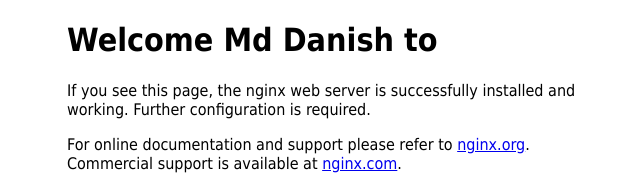
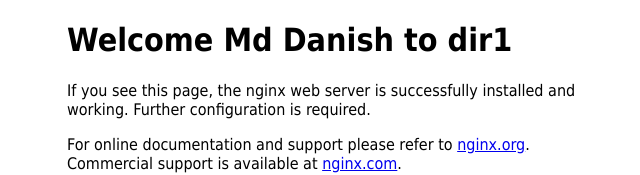
Before and after one commit to Md-Danish122/testingpurpose, a plain HTML site: page dir1/index.html in a window 1280 px wide. Shown: the top 175 px of the page, without its empty margins (293-933 px from the left). Drawn offline with Linux system fonts and the light colour scheme.

Commit message:
Update index.html

```diff
--- a/dir1/index.html
+++ b/dir1/index.html
@@ -11,7 +11,7 @@
 </style>
 </head>
 <body>
-<h1>Welcome Md Danish to</h1>
+<h1>Welcome Md Danish to dir1</h1>
 <p>If you see this page, the nginx web server is successfully installed and
 working. Further configuration is required.</p>
 
```
